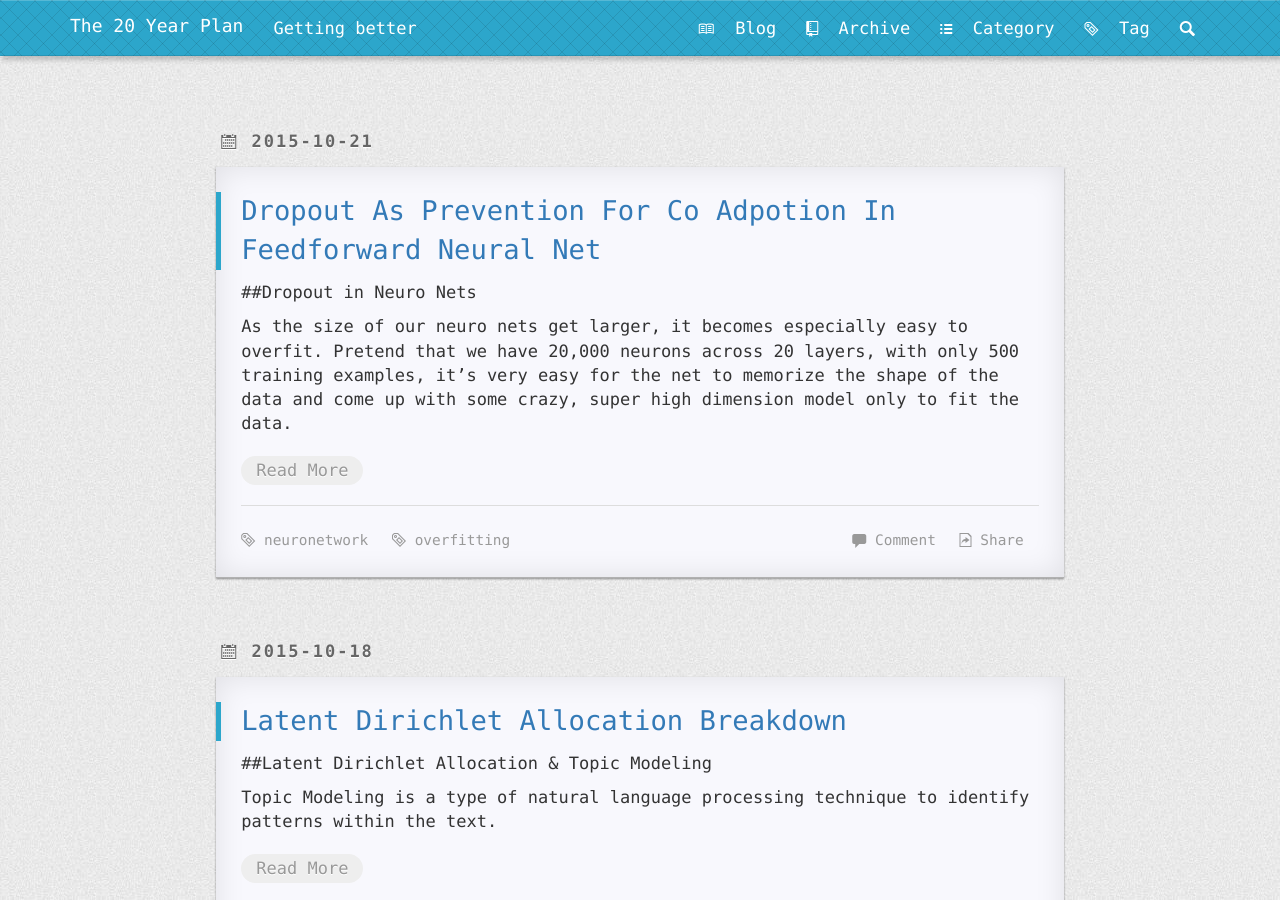
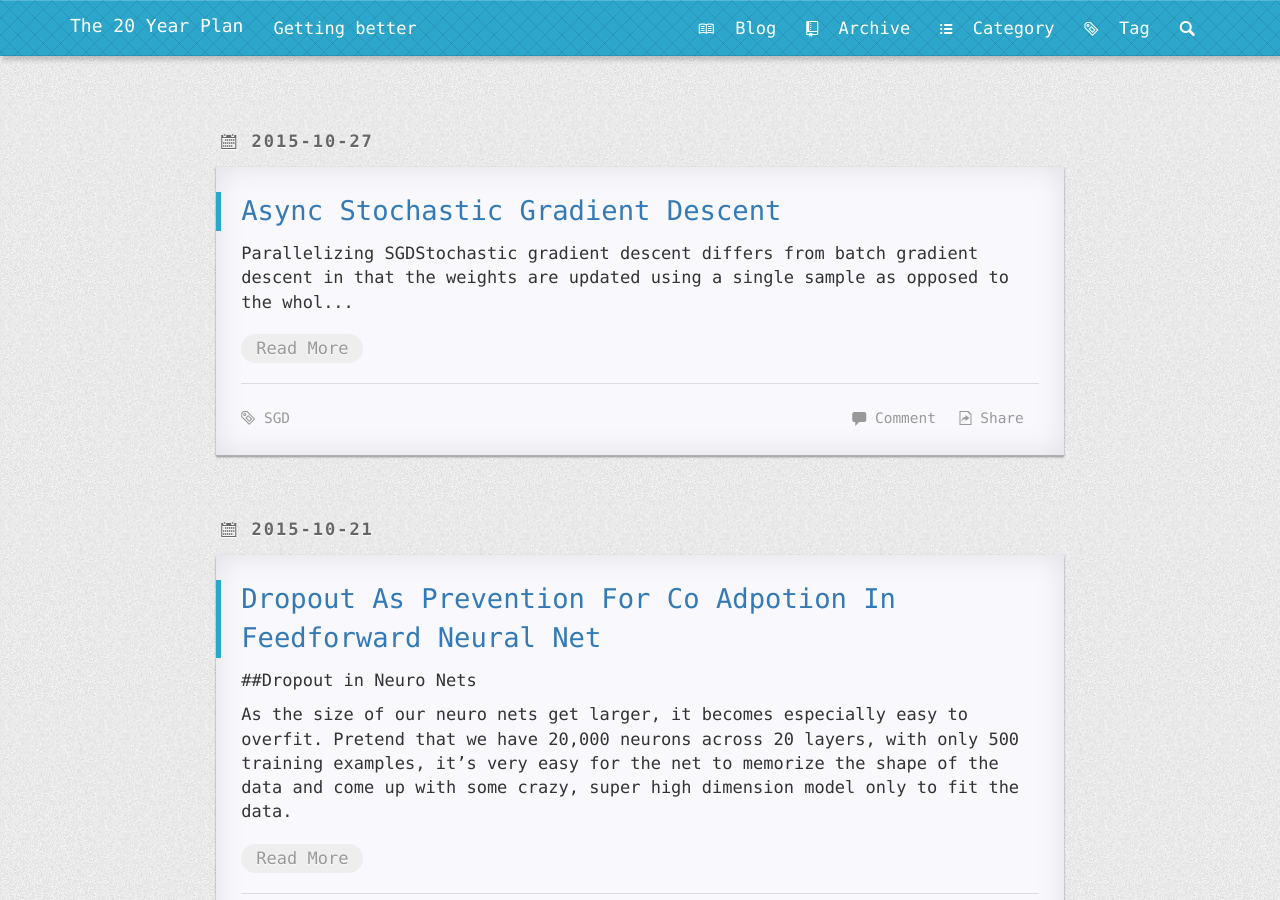
Before and after one commit to jxieeducation/jxieeducation.github.io, a Jekyll site: the page built from index.html, in a window 1280 px wide and 900 px high. Built offline with Jekyll 4.4.1, drawn with Linux system fonts in a browser that asks for light colours; nearby versions of some CDN libraries; Markdown is read by kramdown in place of the engine named in the settings; the list of posts is cut into pages by our own code; comment, search, counter and statistics services are not loaded; some of the changed lines change nothing that is shown; some of the changed text lies outside the part shown.

Commit message:
added async sgd paper

```diff
--- /dev/null
+++ b/_posts/2015-10-27-Async-Stochastic-Gradient-Descent.md
@@ -0,0 +1,54 @@
+---
+layout: post
+category : paper
+tags: SGD
+tagline: "Async Stochastic Gradient Descent"
+---
+
+##Parallelizing SGD
+
+Stochastic gradient descent differs from batch gradient descent in that the weights are updated using a single sample as opposed to the whole dataset. Because the weights are updated after every single sample is computed, the weight variable is updated very frequently.
+
+---
+
+###How SGD works
+
+Repeat until convergence:
+1. pick a random element in the training set
+2. update the weights with the example
+$$\theta \leftarrow (\theta - \alpha \nabla L(f(x_i), y_i)) $$
+
+Because of the fast updates, SGD has the following properties:
+1. Unlike GD, each update in SGD can improve or enlarge the loss
+2. SGD converges faster than GD because we update the weights much more frequently
+3. SGD takes much longer to get to the most "optimal" solution, making it less likely to overfit
+
+![SGD vs GD]({{site.imgrepo}}/sgdvsgd.png )
+
+---
+
+###Parallelizing SGD
+
+Looking at the SGD formula, it appears to be hard to parallelize, because all the weight updates are sequential. This means that we need to finish the current small and quick update before going forward.
+
+When multithreading, a single thread generally takes only a few microsecond to calculate the new weight, but may need to wait several miliseconds to obtain permission (the lock) to update the weight. It's like in life, when it takes you a few seconds to fill out a document, but a months for the document to be processed.
+
+Fortunately, scientists at the University of Wisconsin-Madison discovered that [SGD doesn't need to be synchronous](https://www.eecs.berkeley.edu/~brecht/papers/hogwildTR.pdf).
+
+Because although weight updates would inevitably overwrite each other, the absense of locks enables SGD to perform many times more updates overall. Going back to the 3 properties of SGD listed earlier, (2) and (3) allow the asynchronous SGD to yield good results in a fraction of the time.
+
+---
+
+###Experimental Results on the [Connect 4 Dataset](https://archive.ics.uci.edu/ml/datasets/Connect-4)
+
+The dataset's features are the states of each square on the board. Each column can be either B(lank), X or O. And the target variables are (w)in, (d)raw or (l)oss. The features and target are normalized and put through a logistic regression classifier via SGD.
+
+I was able to consistently achieve 90-92% accuracy with the [raw](https://github.com/jxieeducation/AsyncSGD_exp/blob/master/connect4/sync.py), [lock-threaded](https://github.com/jxieeducation/AsyncSGD_exp/blob/master/connect4/async_lock.py) and [nolock-threaded](https://github.com/jxieeducation/AsyncSGD_exp/blob/master/connect4/async_nolock.py) implementations.
+
+Even though the performance did not improve, the speed of the lock-threaded proved to be much faster compared to the nolock-threaded implementation.
+
+![SGD lock vs nolock]({{site.imgrepo}}/sgd-no-lock.png )
+
+###Caveat
+
+I expected the nolock-threaded speed to plateau while the number of threads are small, because given the unsynchronous nature of weight updates, the time should not increase linearly. However, this hypothesis need to be tested on a really powerful computer before anything is conclusive.
```
Also changed, not shown: _config.yml (line endings or trailing spaces), static/favicon.ico, static/img/sgd-no-lock.png (added), static/img/sgdvsgd.png (added), 1 other file.
